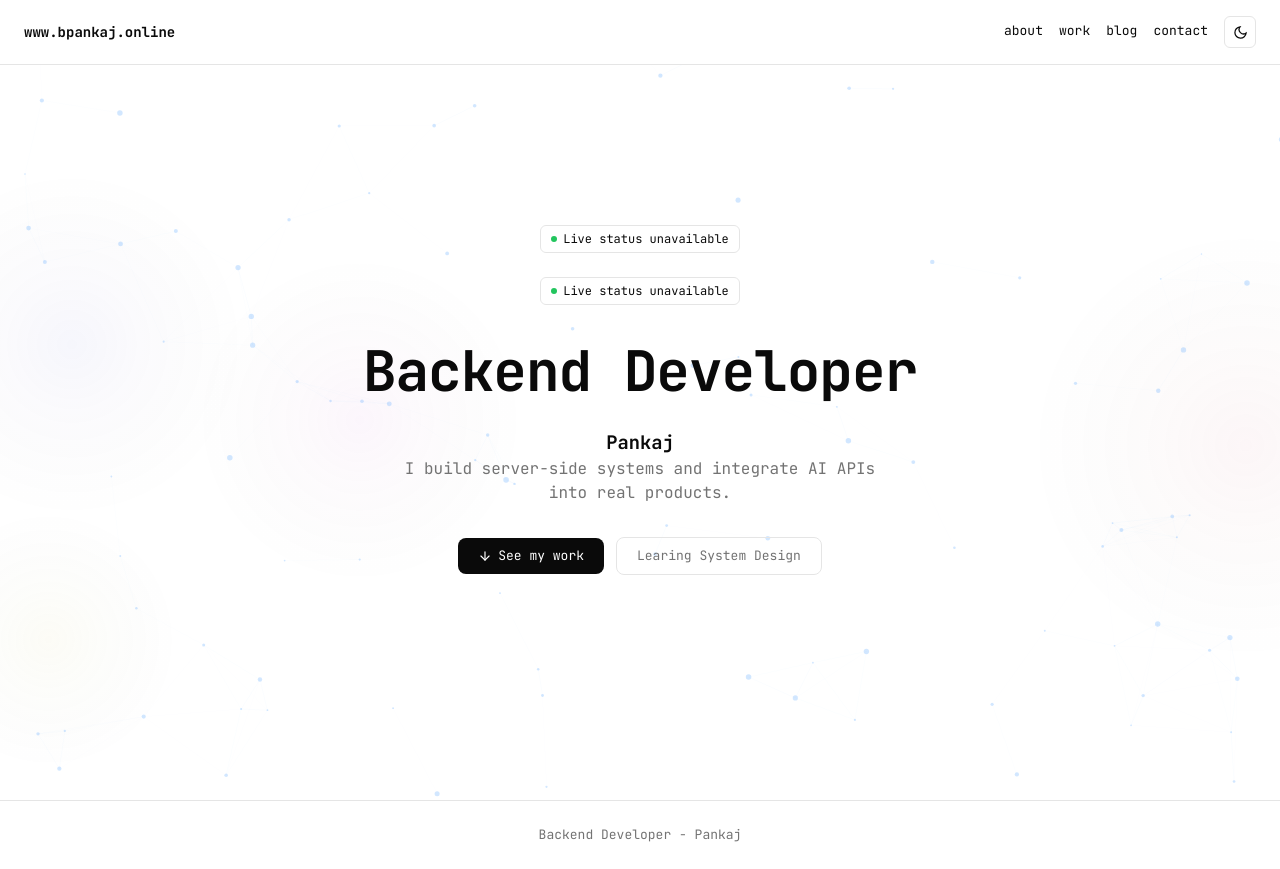
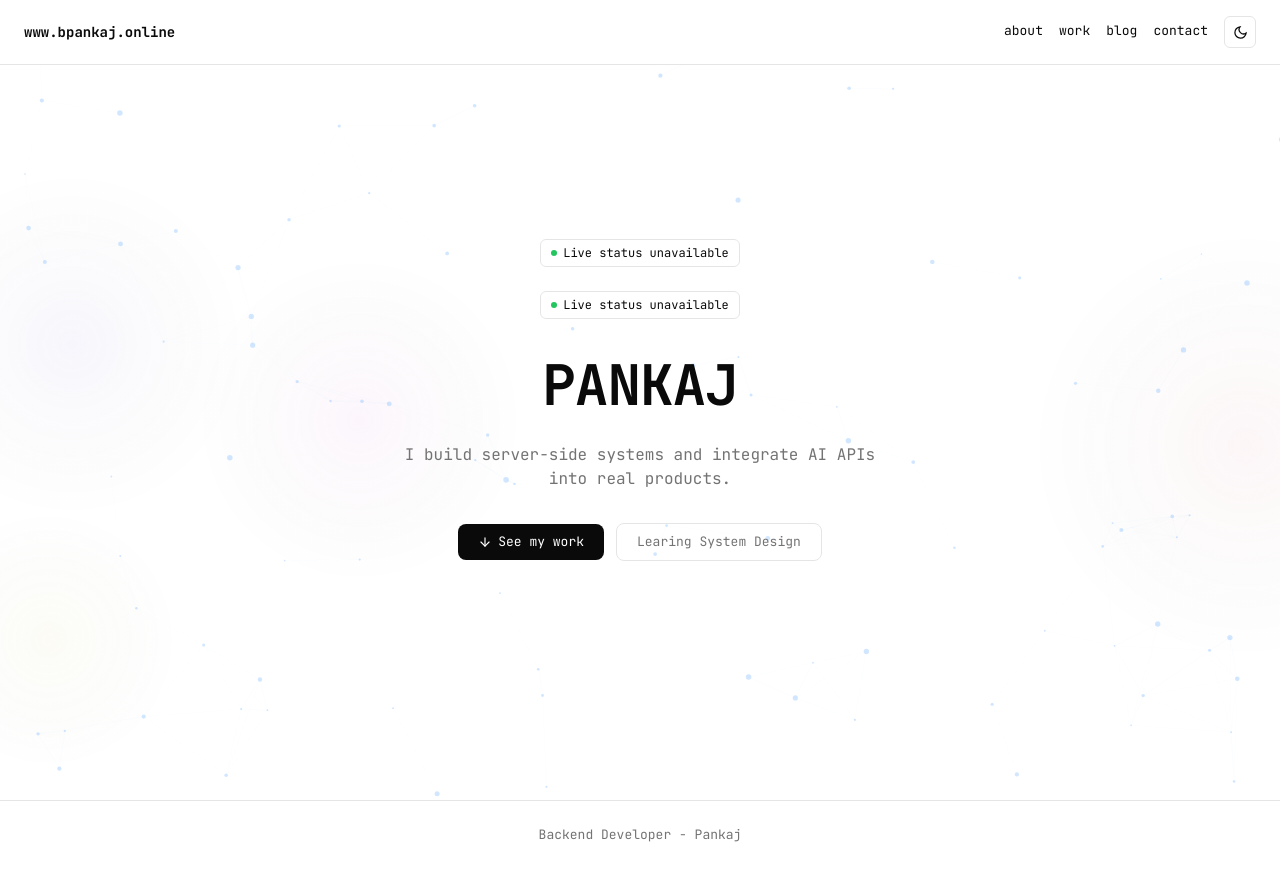
Before and after one commit to pankaj-q/About_me, a React (Vite) app in the folder client/: page / in a window 1280 px wide. Built offline with nearby package versions, Linux system fonts and the light colour scheme; no server answers.

Commit message:
remove heading

```diff
--- a/client/src/pages/Home.jsx
+++ b/client/src/pages/Home.jsx
@@ -16,10 +16,8 @@ export default function Home() {
         <span className="dot" />
         {loading ? 'Loading...' : activity.isLive ? 'Backend Developer' : activity.statusText}
       </div>
+       <h1>PANKAJ</h1>
 
-
-      <h1>Backend Developer</h1>
-      <h3>Pankaj</h3>
       <p>I build server-side systems and integrate AI APIs into real products.</p>
       <div className="btns">
         <a className="btn btn-primary" onClick={() => navigate('/work')}>
```
